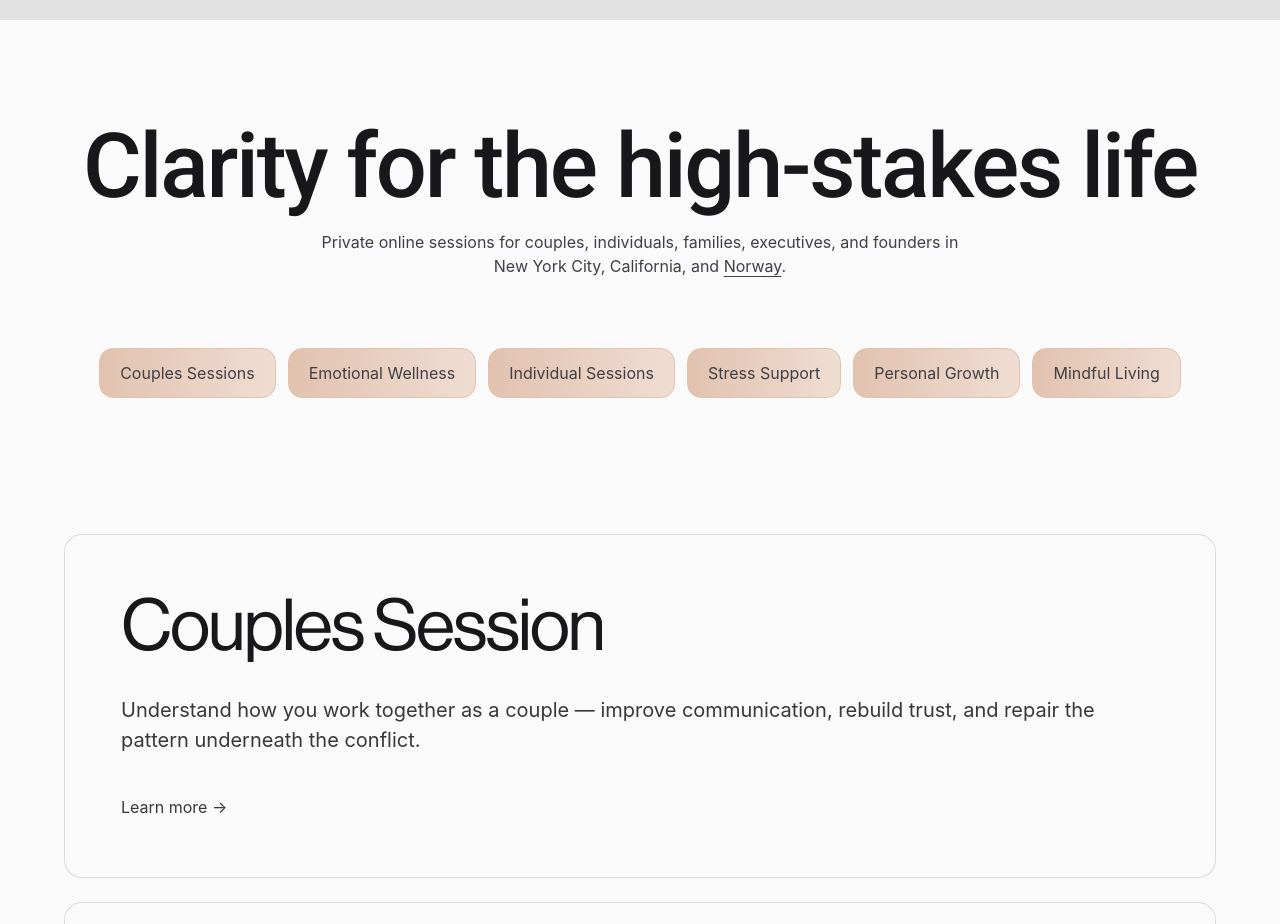
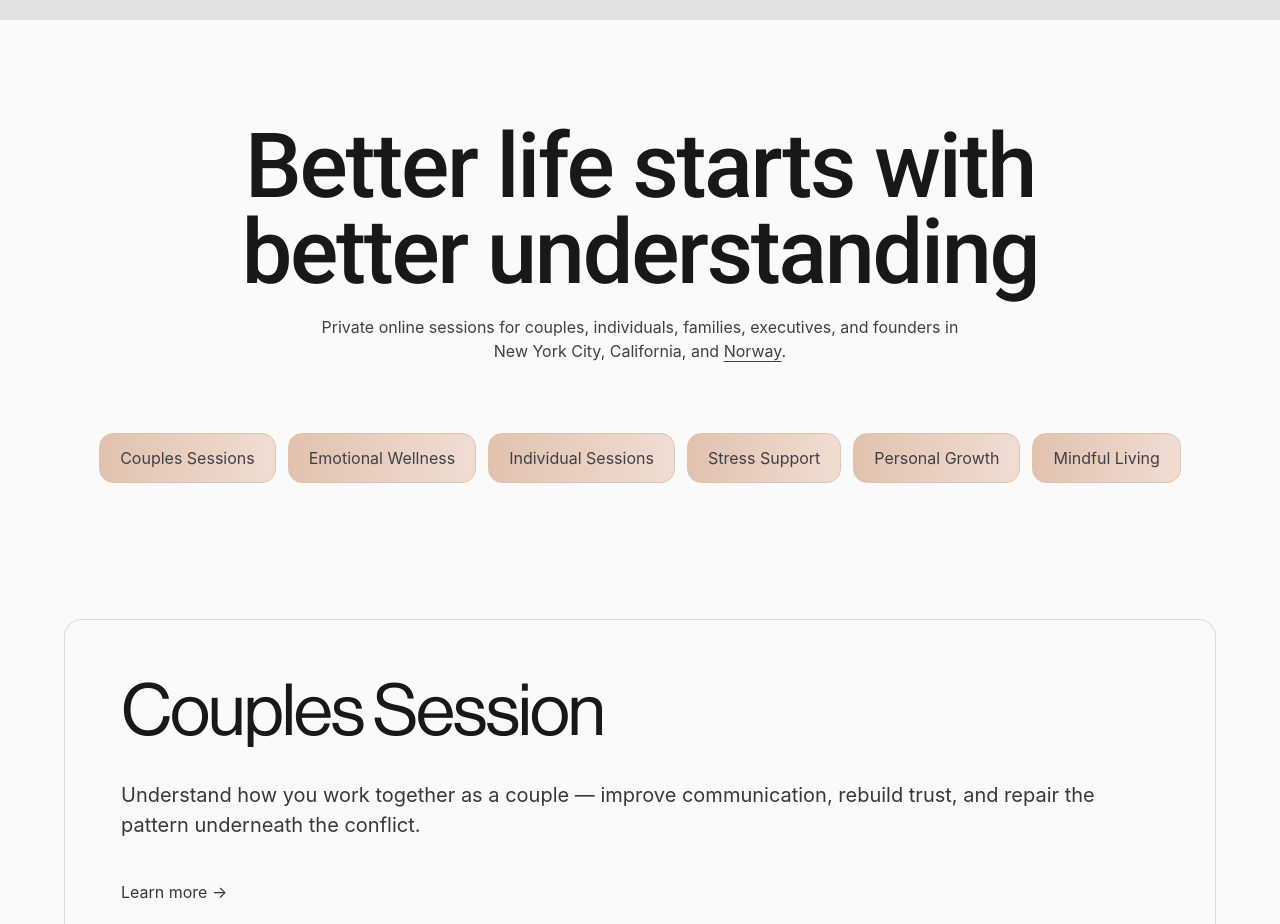
Before and after one commit to martamindacc/Aether, a Next.js app: page / in a window 1280 px wide. Shown: the part 780-1704 px from the top of the page. Built offline with nearby package versions, Linux system fonts and the light colour scheme; grey boxes are pictures that could not be loaded.

Commit message:
Restore Better life homepage hero header

```diff
--- a/app/page.tsx
+++ b/app/page.tsx
@@ -52,7 +52,7 @@ const content: Record<
 > = {
   en: {
     videoOverlay: "Your Future is Yours to Shape",
-    heroTitle: "Clarity for the high-stakes life",
+    heroTitle: "Better life starts with better understanding",
     heroSubtitle:
       "Private online sessions for couples, individuals, families, executives, and founders in New York City, California, and Norway.",
     subtext: "",
```
